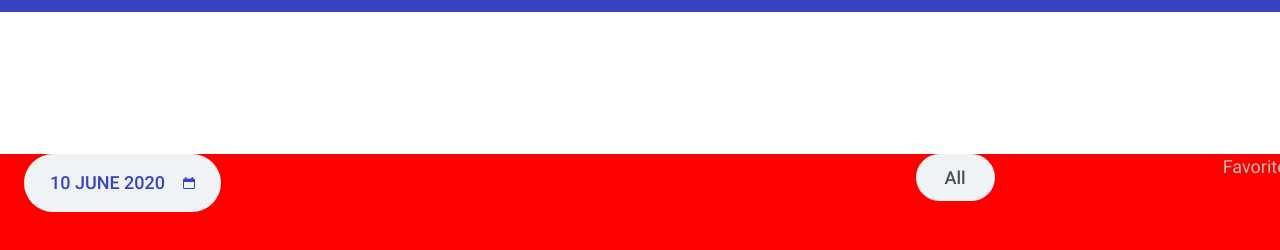
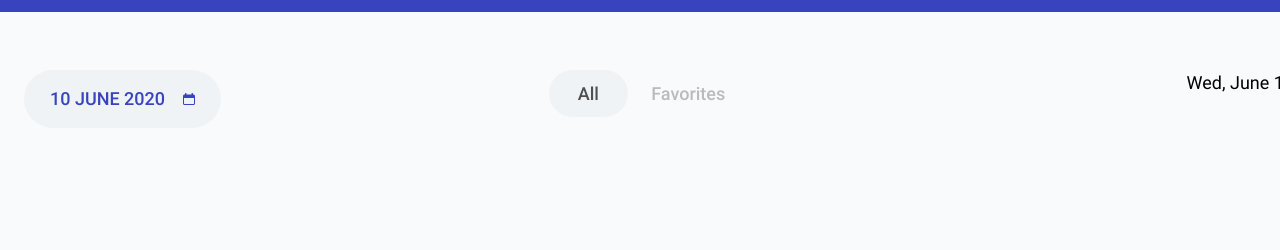
Before and after one commit to Nikita-Kuzminov/timetracker_layout, a plain HTML site: page index.html in a window 1280 px wide. Shown: the part 78-328 px from the top of the page. Drawn offline with Linux system fonts and the light colour scheme.

Commit message:
Added two lines separated division

```diff
--- a/css/style.css
+++ b/css/style.css
@@ -49,7 +49,7 @@ table {
     border-spacing: 0;
 }
 
-/*Шрифты*/
+/*Подключаем шрифты*/
 
 /* roboto-regular - latin */
 @font-face {
@@ -98,6 +98,7 @@ body {
     font-size: 18px;
     line-height: 144.2%;
     font-weight: normal;
+    background: #F9FAFC
 }
 
 .wrapper {
@@ -156,20 +157,23 @@ main {
     position: absolute;
     width: 1296px;
     height: 1080px;
-    background-color: red;
+    border-right-style: solid;
+    border-right-color: #E9ECF2;
+    border-right-width: 2px;
 }
 
 .main__time-track {
     position: relative;
-    margin-top: 142px;
+    margin-top: 58px;
     margin-left: 1296px;
     width: 474px;
     height: 363px;
-    background-color: green;
+    border-bottom-style: solid;
+    border-bottom-color: #E9ECF2;
+    border-bottom-width: 2px;
 }
 
 .main__google {
-    background-color: black;
     width: 474px;
     height: 655px;
     margin-left: 1296px;
@@ -189,6 +193,7 @@ main {
     width: 197px;
     height: 58px;
     margin-left: 24px;
+    margin-bottom: 50px;
     color: #3744BD;
     background: #F0F3F5;
     border-radius: 30px;
@@ -214,9 +219,21 @@ main {
     background: #F0F3F5;
     border-radius: 30px;
     font-weight: 500;
-    margin-right: 228px;
+    margin-right: 21px;
 }
 
 .main__data-select-fav {
     color: #BBBBBB;
+    display: flex;
+    justify-content: center;
+    align-items: center;
+    width: 79px;
+    height: 47px;
+    font-weight: 500;
+    margin-right: 131px;
 }
+
+.main__day-day-of-week {
+    display: flex;
+    flex-wrap: wrap;
+}
--- a/index.html
+++ b/index.html
@@ -63,20 +63,27 @@
     <div class="wrapper">
         <div class="main__day">
             <div class="main__day-wrapper">
-                <div class="main__day-data">
+
+                <span class="main__day-data">
                     10 JUNE 2020
                     <img src="img/svg/calendar.svg" alt="The calendar" class="main__day-data-cal">
+                </span>
+                <div class="main__data-select">
+                    <span class="main__data-select-all">
+                        All
+                    </span>
+                    <span class="main__data-select-fav">
+                        Favorites
+                    </span>
                 </div>
-                <div class="main__data-select">
-                    <div class="main__data-select-all">
-                        All
-                    </div>
-                    <div class="main__data-select-fav">
-                        Favorites
-                    </div>
-                </div>
+
+                <span class="main__day-day-of-week">
+                    <b>Wed</b>, June 10
+                </span>
             </div>
         </div>
+
+
 
 
         <div class="main__time-track">
```
